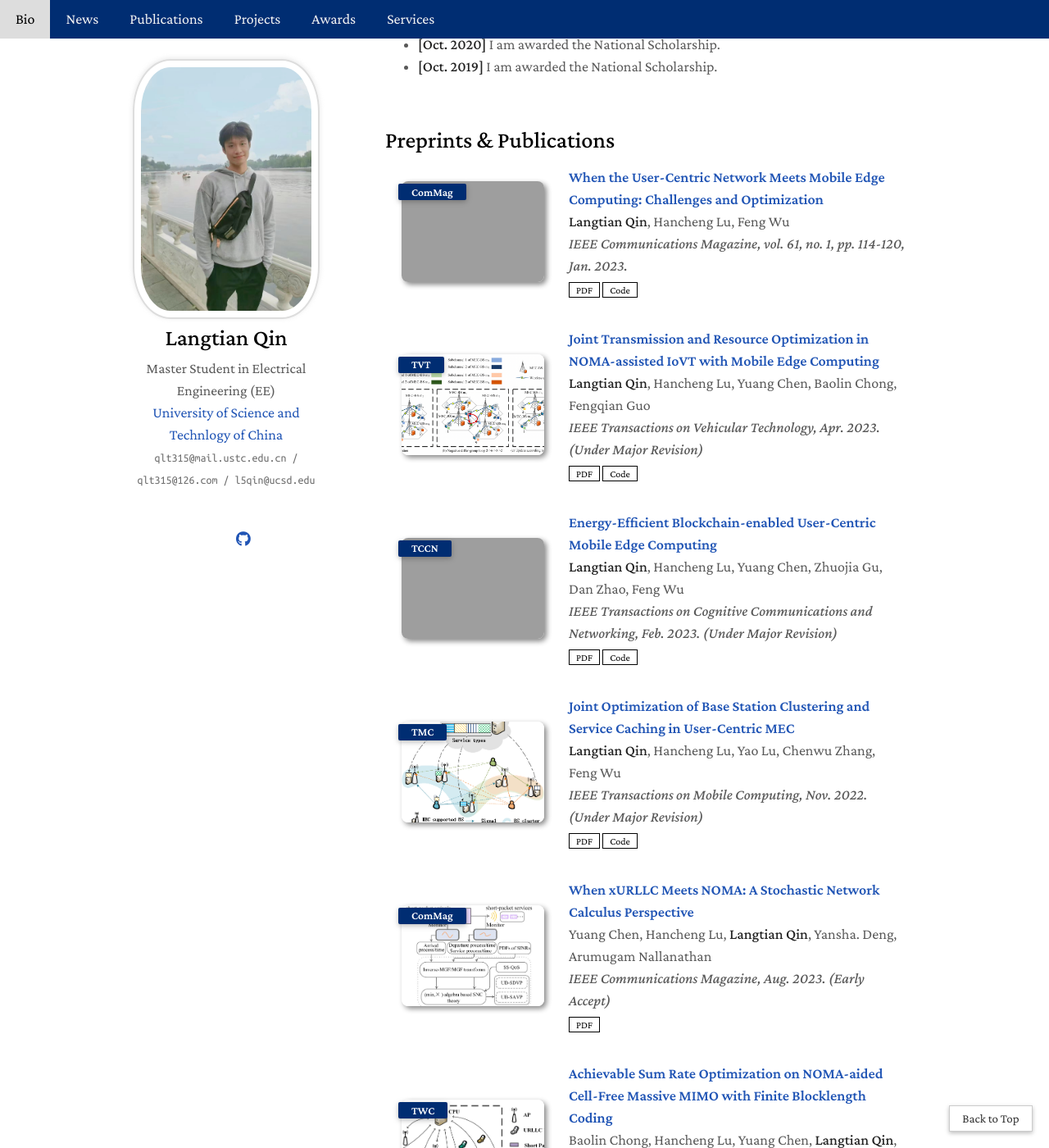
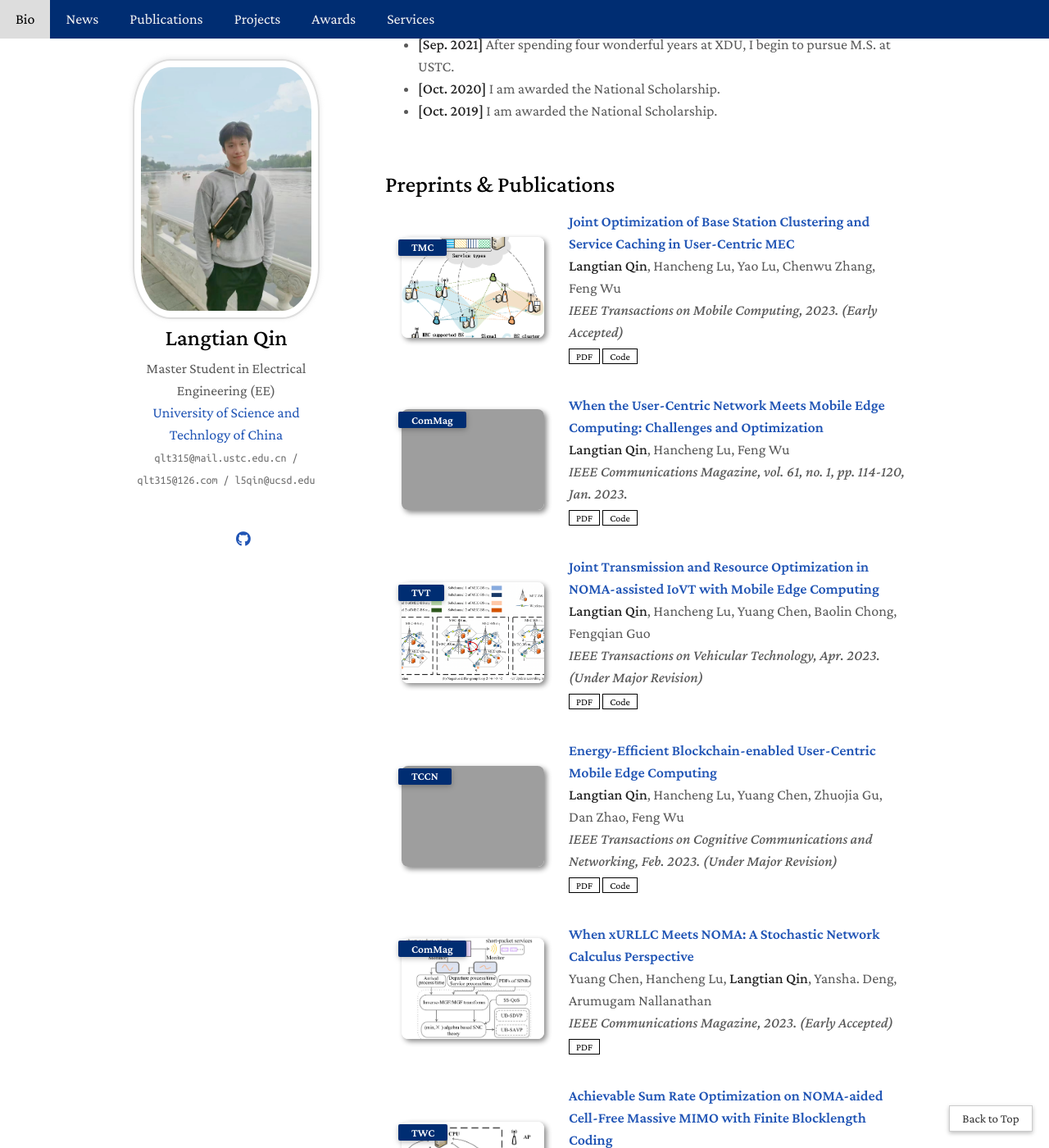
Before and after one commit to qlt315/qlt315.github.io, a Jekyll site: the page built from index.md, in a window 1280 px wide and 1400 px high, scrolled down 847 px. Shown: the whole window at 82% size. Built offline with Jekyll 4.4.1, drawn with Linux system fonts in a browser that asks for light colours; a style sheet for code colours, icons or effects is not loaded; part of the change alters nothing that is shown; some of the changed text lies outside the part shown; grey boxes are pictures that could not be loaded.

Commit message:
Update TMC

```diff
--- a/_data/publications.yml
+++ b/_data/publications.yml
@@ -1,4 +1,12 @@
 main:
+
+  - title: Joint Optimization of Base Station Clustering and Service Caching in User-Centric MEC
+    authors: <strong>Langtian Qin</strong>, Hancheng Lu, Yao Lu, Chenwu Zhang, Feng Wu
+    conference_short: TMC
+    conference: IEEE Transactions on Mobile Computing, 2023. (Early Accepted)
+    pdf: https://openaccess.thecvf.com/content/CVPR2023/papers/Luo_Class-Incremental_Exemplar_Compression_for_Class-Incremental_Learning_CVPR_2023_paper.pdf
+    code: https://github.com/xfflzl/CIM-CIL
+    image: ./assets/img/JO-CDSD.png
 
   - title: "When the User-Centric Network Meets Mobile Edge Computing: Challenges and Optimization"
     authors: <strong>Langtian Qin</strong>, Hancheng Lu, Feng Wu
@@ -26,20 +34,10 @@ main:
     image: ./assets/img/blockchain_system_new.jpg
 
 
-
-  - title: Joint Optimization of Base Station Clustering and Service Caching in User-Centric MEC
-    authors: <strong>Langtian Qin</strong>, Hancheng Lu, Yao Lu, Chenwu Zhang, Feng Wu
-    conference_short: TMC
-    conference: IEEE Transactions on Mobile Computing, Nov. 2022. (Under Major Revision)
-    pdf: https://openaccess.thecvf.com/content/CVPR2023/papers/Luo_Class-Incremental_Exemplar_Compression_for_Class-Incremental_Learning_CVPR_2023_paper.pdf
-    code: https://github.com/xfflzl/CIM-CIL
-    image: ./assets/img/JO-CDSD.png
-
-
   - title: "When xURLLC Meets NOMA: A Stochastic Network Calculus Perspective"
     authors: Yuang Chen, Hancheng Lu, <strong>Langtian Qin</strong>, Yansha. Deng, Arumugam Nallanathan
     conference_short: ComMag
-    conference: IEEE Communications Magazine, Aug. 2023. (Early Accept)
+    conference: IEEE Communications Magazine, 2023. (Early Accepted)
     pdf: https://www.researchgate.net/publication/372779511_When_xURLLC_Meets_NOMA_A_Stochastic_Network_Calculus_Perspective
     image: ./assets/img/NOMA-URLLC.jpg
 
--- a/_includes/news.md
+++ b/_includes/news.md
@@ -3,6 +3,9 @@
 <h2 style="margin: 60px 0px 10px;">News</h2>
 
 <ul>
+
+  <li><strong>[Sep. 2023]</strong> One paper about User-centric Mobile Edge Computing is accepted by IEEE Transactions on Mobile Computing (TMC).</li>
+
   <li><strong>[Aug. 2023]</strong> One paper about NOMA-based xURLLC is accepted by IEEE Communications Magazine.</li>
 
   <li><strong>[Jun. 2023]</strong> Next semester I will join the Department of Electrical and Computer Engineering at UC San Diego as a visiting graduate student.</li>
```
